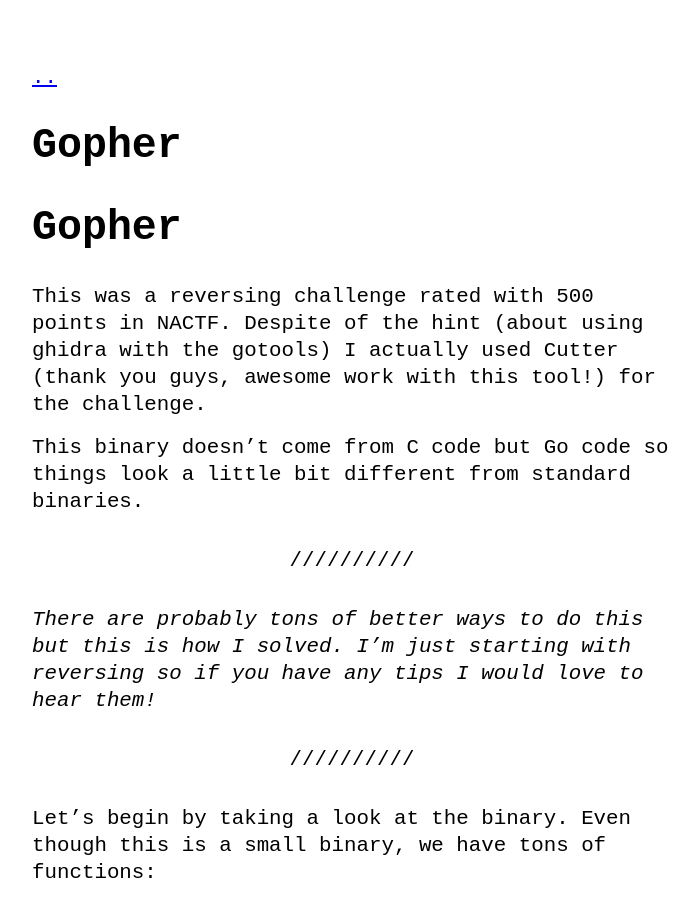
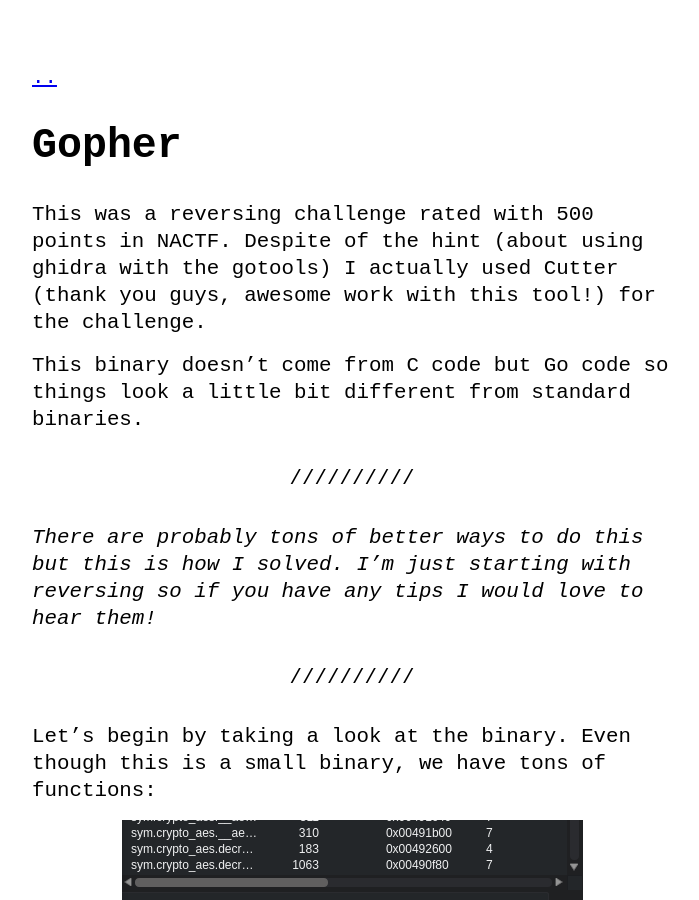
Before and after one commit to litios/litios.github.io, a Jekyll site: the page built from _posts/2020-11-06-gopher.md, in a window 1280 px wide and 900 px high. Shown: the whole window, without its empty margins (288-987 px from the left). Built offline with Jekyll 4.4.1, drawn with Linux system fonts in a browser that asks for light colours; our own code applies the rules of GitHub Pages for plain Markdown files.

Commit message:
Update 2020-11-06-gopher.md

```diff
--- a/_posts/2020-11-06-gopher.md
+++ b/_posts/2020-11-06-gopher.md
@@ -1,5 +1,3 @@
-# Gopher
-
 This was a reversing challenge rated with 500 points in NACTF.
 Despite of the hint (about using ghidra with the gotools) I actually used Cutter (thank you guys, awesome work with this tool!) for the challenge.
 
```
